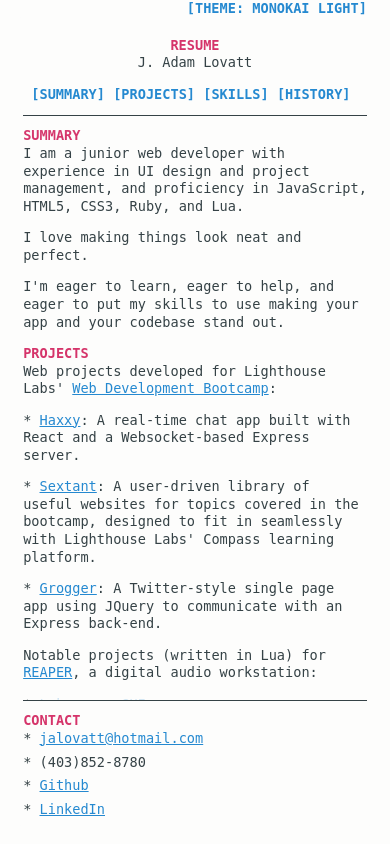
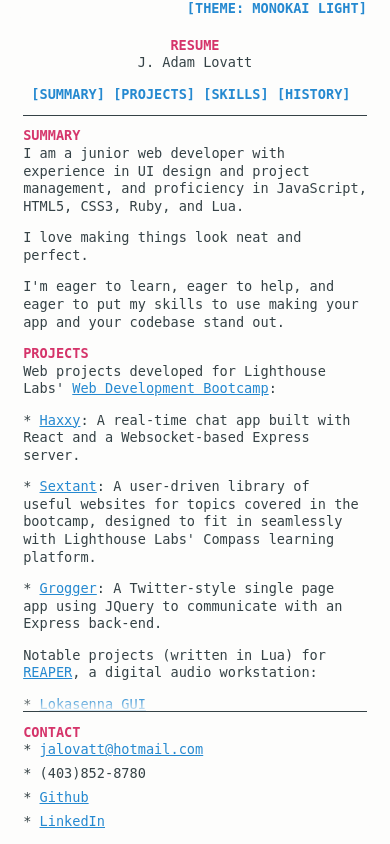
Before and after one commit to jalovatt/jalovatt.github.io, a plain HTML site: page index.html in a window 390 px wide. Shown: the top 844 px of the page. Drawn offline with Linux system fonts and the light colour scheme.

Commit message:
Adjust mobile footer

```diff
--- a/styles/main.css
+++ b/styles/main.css
@@ -347,6 +347,7 @@ select::msg-expand { display: none }
     --indent-size: 0ch;
     --font-size: 0.85rem;
     --header-size: 11;
+    --footer-size: 10;
     line-height: 1.3;
   }
 }
@@ -354,6 +355,11 @@ select::msg-expand { display: none }
 @media screen and (max-width: 420px) {
   html {
     --width: 42ch;
+    --footer-size: 13;
+  }
+
+  footer {
+    padding-bottom: var(--font-size);
   }
 
   .print-block {
```
